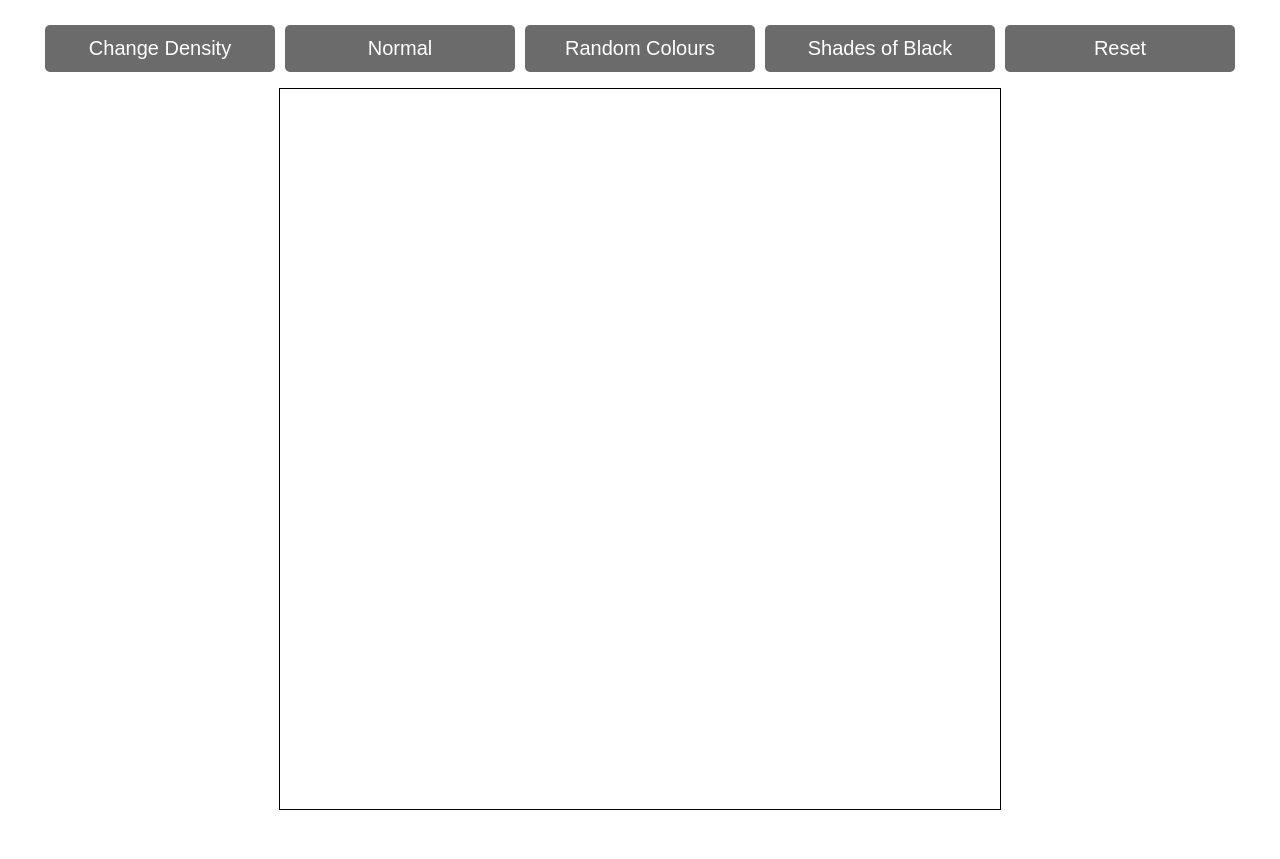
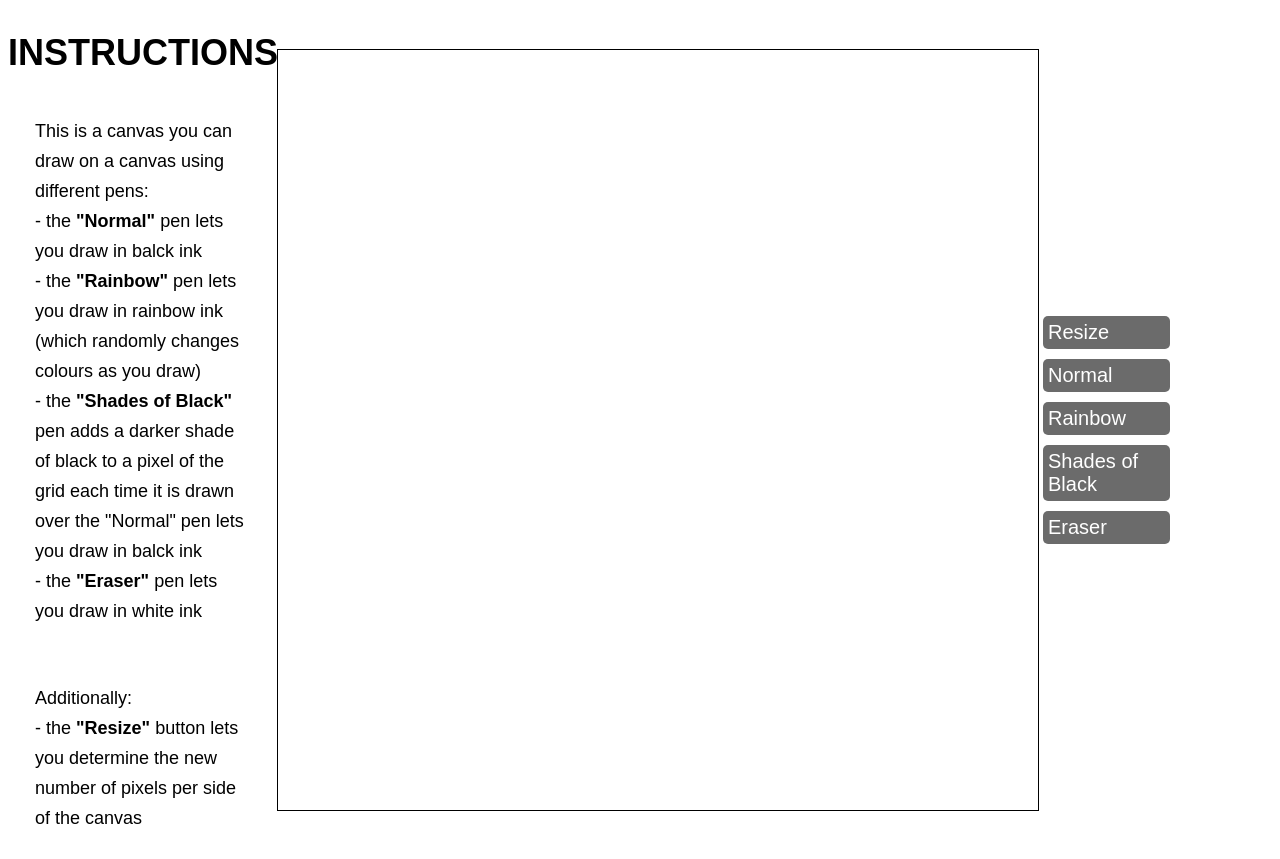
Before and after one commit to harold-guido/etch-a-sketch, a plain HTML site: page index.html in a window 1280 px wide. Before the commit the page ends 818 px from the top, so only its background shows below. Drawn offline with Linux system fonts and the light colour scheme.

Commit message:
added instructions and renamed the buttons, also fixed bug of not being able to cancel prompt

```diff
--- a/index.html
+++ b/index.html
@@ -6,16 +6,35 @@
     <title>Document</title>
     <link rel="stylesheet" href="style.css" />
   </head>
-  <body>
-    <header id="header">
-      <div class="container" id="buttons-container">
-        <div class="button" id="resize">Change Density</div>
-        <div class="button" id="reset">Reset</div>
-        <div class="button" id="normal">Normal</div>
-        <div class="button" id="random">Random Colours</div>
-        <div class="button" id="shades">Shades of Black</div>
-      </div>
-    </header>
+  <body id="body">
+    <div class="container" id="instructions">
+      <h1>INSTRUCTIONS</h1>
+      <p class="paragraph">
+        This is a canvas you can draw on a canvas using different pens:
+        <br />- the <strong>"Normal"</strong> pen lets you draw in balck ink
+        <br />- the <strong>"Rainbow"</strong> pen lets you draw in rainbow ink
+        (which randomly changes colours as you draw) <br />- the
+        <strong>"Shades of Black"</strong>
+        pen adds a darker shade of black to a pixel of the grid each time it is
+        drawn over the "Normal" pen lets you draw in balck ink
+        <br />
+        - the <strong>"Eraser"</strong>
+        pen lets you draw in white ink
+      </p>
+      <br />
+      <p class="paragraph">
+        Additionally:
+        <br />- the <strong>"Resize"</strong> button lets you determine the new
+        number of pixels per side of the canvas
+      </p>
+    </div>
+    <div class="container" id="buttons-container">
+      <div class="button" id="resize">Resize</div>
+      <div class="button" id="normal">Normal</div>
+      <div class="button" id="random">Rainbow</div>
+      <div class="button" id="shades">Shades of Black</div>
+      <div class="button" id="eraser">Eraser</div>
+    </div>
     <main id="main">
       <div class="container" id="grid-container"></div>
     </main>
--- a/main.js
+++ b/main.js
@@ -49,6 +49,9 @@ function resize(num) {
           currentRbg > 1 ? currentRbg - 25 : currentRbg
         })`;
         console.log(e.target.style.backgroundColor);
+      } else if (eraser == true) {
+        drawing = true;
+        e.target.style.backgroundColor = `rgb(255, 255, 255)`;
       }
     });
 
@@ -81,6 +84,8 @@ function resize(num) {
         },${currentRbg > 1 ? currentRbg - 25 : currentRbg},${
           currentRbg > 1 ? currentRbg - 25 : currentRbg
         })`;
+      } else if (drawing == true && eraser == true) {
+        e.target.style.backgroundColor = `rgb(255, 255, 255)`;
       }
     });
     gridDivs[i].setAttribute("class", "grid-div");
@@ -97,13 +102,14 @@ function reset() {
 var drawing = false,
   normal = true,
   random = false,
-  shades = false;
+  shades = false,
+  eraser = false;
 
 const resizeBtn = document.querySelector("#resize");
 const normalBtn = document.querySelector("#normal");
 const randomBtn = document.querySelector("#random");
 const shadesBtn = document.querySelector("#shades");
-const resetBtn = document.querySelector("#reset");
+const eraserBtn = document.querySelector("#eraser");
 
 resizeBtn.addEventListener("click", () => {
   var validInput = false;
@@ -114,9 +120,11 @@ resizeBtn.addEventListener("click", () => {
         "Please enter an integer value between 10 and 100 \nfor the number of pixels you want per side of canvas"
       )
     );
-    if (typeof resizeInt != "number") {
+    if (resizeInt == 0) {
+      validInput = true;
+    } else if (resizeInt < 10 || resizeInt > 100) {
       validInput = false;
-    } else if (resizeInt < 10 || resizeInt > 100) {
+    } else if (typeof resizeInt != "number") {
       validInput = false;
     } else {
       validInput = true;
@@ -128,17 +136,25 @@ normalBtn.addEventListener("click", () => {
   normal = true;
   random = false;
   shades = false;
+  eraser = false;
 });
 randomBtn.addEventListener("click", () => {
   random = true;
   normal = false;
   shades = false;
+  eraser = false;
 });
 shadesBtn.addEventListener("click", () => {
   shades = true;
   normal = false;
   random = false;
+  eraser = false;
 });
-resetBtn.addEventListener("click", reset);
+eraserBtn.addEventListener("click", function (e) {
+  shades = false;
+  normal = false;
+  random = false;
+  eraser = true;
+});
 
 resize(16);
--- a/style.css
+++ b/style.css
@@ -1,16 +1,13 @@
-#header {
-  height: auto;
-  width: auto;
-
+#body {
   display: grid;
-  align-items: center;
-  justify-content: center;
+  grid-template-columns: 1fr 95vh 1fr;
+  grid-template-areas: "instructions canvas menu";
 }
 
 #main {
   height: auto;
   width: auto;
-
+  grid-area: canvas;
   display: grid;
   align-items: center;
   justify-content: center;
@@ -19,13 +16,16 @@
 .button {
   background-color: #6b6b6b;
 
-  padding-top: 5%;
-  padding-bottom: 5%;
+  width: 100%;
   margin: 5px;
+
+  padding: 5px;
 
   border-radius: 5px;
 
-  text-align: center;
+  /* flex: ; */
+
+  text-align: start;
   color: white;
   font-family: arial;
   font-weight: 100;
@@ -37,50 +37,38 @@
   background-color: #b0b0b0;
 }
 
-.container {
-  display: grid;
-  align-items: center;
+#buttons-container {
+  height: 100%;
+  width: 50%;
+
+  grid-area: menu;
+
+  display: flex;
+  flex-direction: column;
+  align-items: flex-start;
   justify-content: center;
 }
 
-#buttons-container {
-  height: 10vh;
-  width: 150vh;
+#instructions {
+  font-size: large;
+  font-weight: 100;
+  font-family: arial;
+  grid-area: instructions;
 
-  display: grid;
+  display: flex;
+  flex-direction: column;
   align-items: center;
-  justify-content: center;
-
-  grid-template-columns: 1fr 1fr 1fr 1fr 1fr;
-  grid-template-areas: "btn1 btn2 btn3 btn4 btn5";
 }
 
-/* DONT TOUCH ABOVE CODE */
-
-#resize {
-  grid-area: btn1;
-}
-
-#normal {
-  grid-area: btn2;
-}
-
-#random {
-  grid-area: btn3;
-}
-
-#shades {
-  grid-area: btn4;
-}
-
-#reset {
-  grid-area: btn5;
+.paragraph {
+  width: 80%;
+  line-height: 30px;
 }
 
 #grid-container {
   background-color: lightblue;
-  height: 90vh;
-  width: 90vh;
+  height: 95vh;
+  width: 95vh;
 
   border: 1px solid black;
 
```
